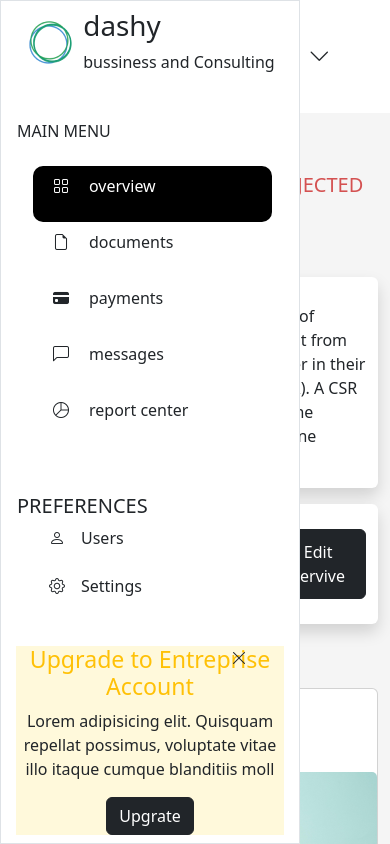
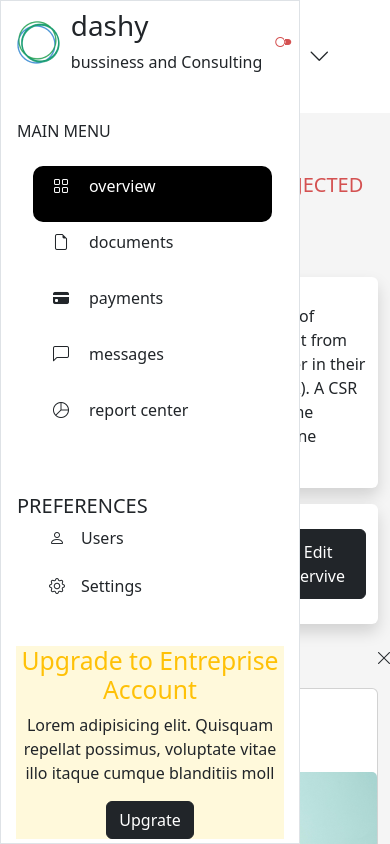
Before and after one commit to SamLaye/bootcampProjetReact1, a React (Create React App) app: page / in a window 390 px wide. Shown: the top 844 px of the page. Built offline with nearby package versions, Linux system fonts and the light colour scheme; the HTML template or start-up script is replaced by a standard one.

Commit message:
responsivite

```diff
--- a/src/Maria.css
+++ b/src/Maria.css
@@ -14,7 +14,7 @@
     background-color: #FFF9DB;
   }
   .X{
-    left: 215px;
+    left: 260px;
     top: 0px;
   }
   .card{
@@ -24,7 +24,11 @@
   #body{
     background-color: #f5f5f5 !important;
   }
-  /* #sidebar{
-    width:300px;
-    z-index: 1;
-  } */
+
+  @media screen and (max-width:860px){
+
+    .X{
+      left: 360px;
+      top: 0px;
+    }
+  }
--- a/src/component/Sidebar.jsx
+++ b/src/component/Sidebar.jsx
@@ -6,13 +6,14 @@ import '../Maria.css'
 import lio from "../assets/loi.png"
 import "bootstrap-icons/font/bootstrap-icons.css"
 
-export default function Sidebar({munuItems}) {
+export default function Sidebar({munuItems,handleToggle}) {
 
 
 
   return (
     <div className='bg-white border border-grey   py-2 h-100 mx-0 ' id='sidebar'>
         <div className='d-flex justify-content-center  align-items-center'>
+
           <div className='pe-2'>
             <img src= {lio} alt="" className='img-fluid' />
           </div>
@@ -20,6 +21,12 @@ export default function Sidebar({munuItems}) {
             <h1>dashy</h1>
             <span>bussiness and Consulting</span>
           </div>
+        <div className='col-1 my-auto' id="toggleSidebar">
+                <button className='btn' onClick={handleToggle}>
+                     <i class="bi bi-toggle2-off"></i>
+
+                </button>
+            </div>
         </div>
 
         <div className='mt-5'>
@@ -49,7 +56,7 @@ export default function Sidebar({munuItems}) {
 
         </div>
         <div className='doing text-center  position-relative mt-5'>
-            <h3 className='text-warning text-wrap text-center fs-3'> Upgrade to Entreprise Account</h3>
+            <h3 className='text-warning text-wrap text-center fs-2'> Upgrade to Entreprise Account</h3>
             <p className='fs-6'>Lorem  adipisicing elit. Quisquam repellat possimus, voluptate vitae illo itaque cumque blanditiis moll</p>
             <button  className='text-white btn btn-dark '>Upgrate</button>
 
```
